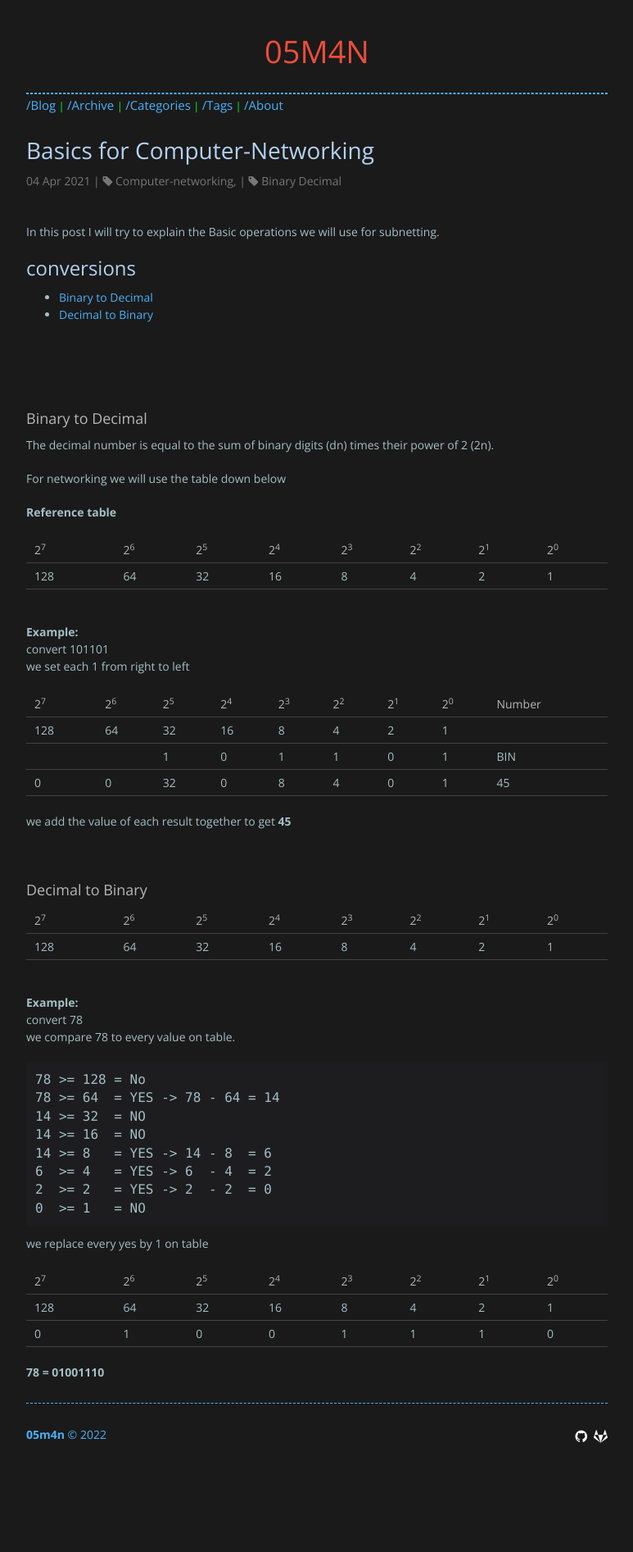
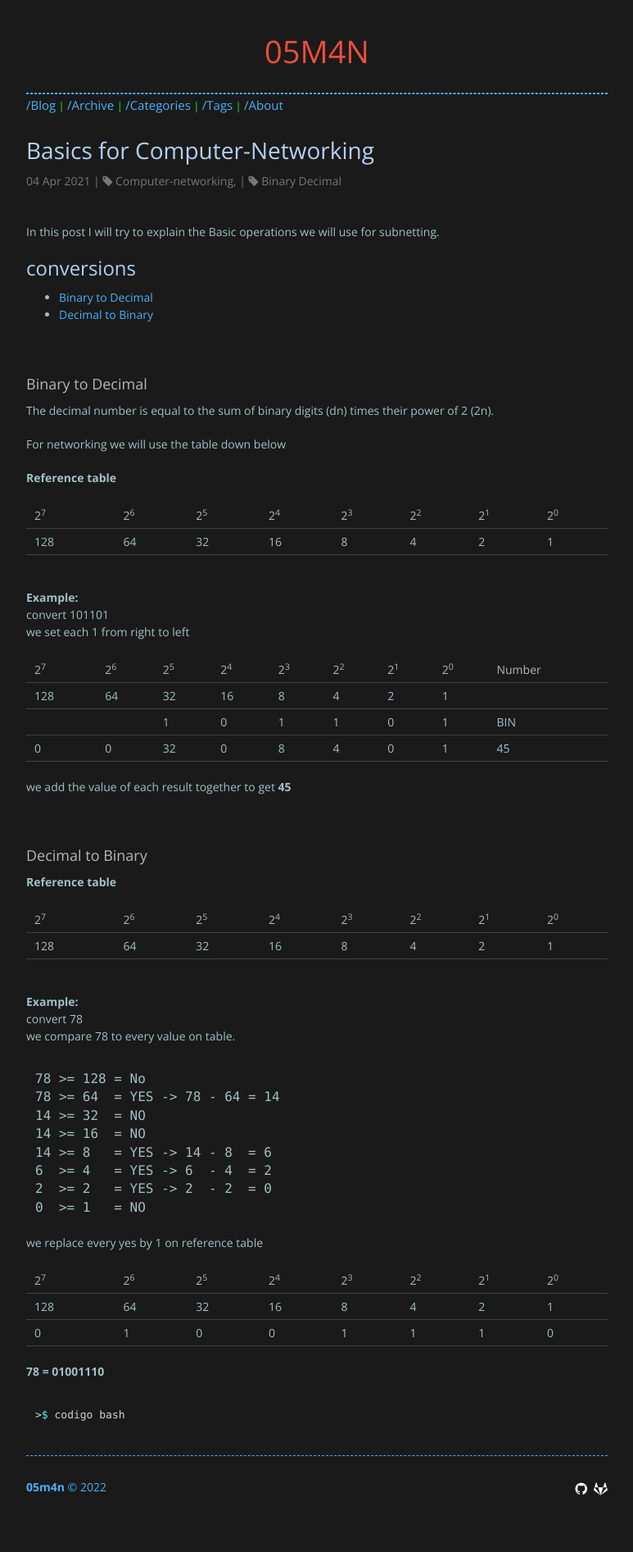
Before and after one commit to O5M4N/O5m4n.github.io, a Jekyll site: the page built from _posts/2021-04-04-Basic-Computer-Networking.md, in a window 1280 px wide. Shown: the whole page at 82% size, without its empty margins (253-1026 px from the left). Built offline with Jekyll 4.4.1, drawn with Linux system fonts in a browser that asks for light colours; nearby versions of some CDN libraries; comment, search, counter and statistics services are not loaded; before the commit the page ends 1829 px from its top, so only the background shows below that.

Commit message:
theme config

````diff
--- a/_posts/2021-04-04-Basic-Computer-Networking.md
+++ b/_posts/2021-04-04-Basic-Computer-Networking.md
@@ -11,7 +11,6 @@
 ## conversions
 - [Binary to Decimal](https://o5m4n.github.io/Basic-Computer-Networking#binary-to-decimal)
 - [Decimal to Binary](https://o5m4n.github.io/Basic-Computer-Networking#decimal-to-binary)
-<br>
 <br>
 <br>
 
@@ -48,6 +47,8 @@
 <br />
 ### Decimal to Binary
 
+**Reference table**
+
 | 2<sup>7</sup>| 2<sup>6</sup> | 2<sup>5</sup> | 2<sup>4</sup> | 2<sup>3</sup> | 2<sup>2</sup> | 2<sup>1</sup>| 2<sup>0</sup> |
 | --- | --- | --- | --- | --- | --- | --- | --- |
 | 128 | 64  | 32  | 16  | 8   | 4   | 2   | 1   |
@@ -68,7 +69,7 @@
 0  >= 1   = NO
 </pre>
 
-we replace every yes by 1 on table
+we replace every yes by 1 on reference table
 
 | 2<sup>7</sup>| 2<sup>6</sup> | 2<sup>5</sup> | 2<sup>4</sup> | 2<sup>3</sup> | 2<sup>2</sup> | 2<sup>1</sup>| 2<sup>0</sup> |
 | --- | --- | --- | --- | --- | --- | --- | --- |
@@ -76,3 +77,8 @@
 | 0   | 1   | 0   | 0   | 1   | 1   | 1   | 0   |
 
 **78 = 01001110**
+
+
+```bash
+>$ codigo bash
+```
--- a/public/stylesheets/pygment_trac.css
+++ b/public/stylesheets/pygment_trac.css
@@ -20,8 +20,11 @@
   line-height: 1.4;
   white-space: pre;
   overflow: hidden;
-  background-color: #1D1D1F;
-  border-color: #1D1D1F;
+  /*background-color: #1D1D1F;*/
+  background-color: #1a1a1a;
+  /*border-color: #1D1D1F;*/
+  border-color: #1a1a1a;
+
 }
 
 pre:hover {
````
